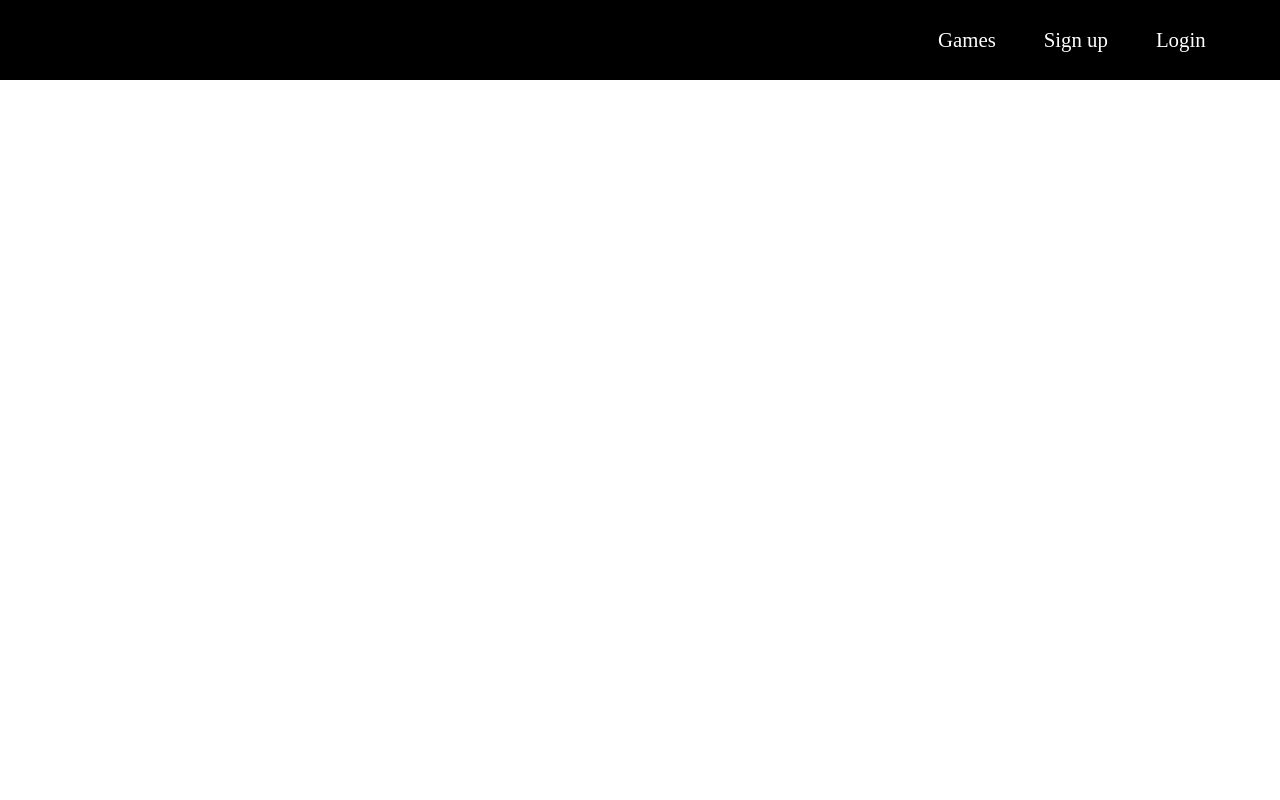
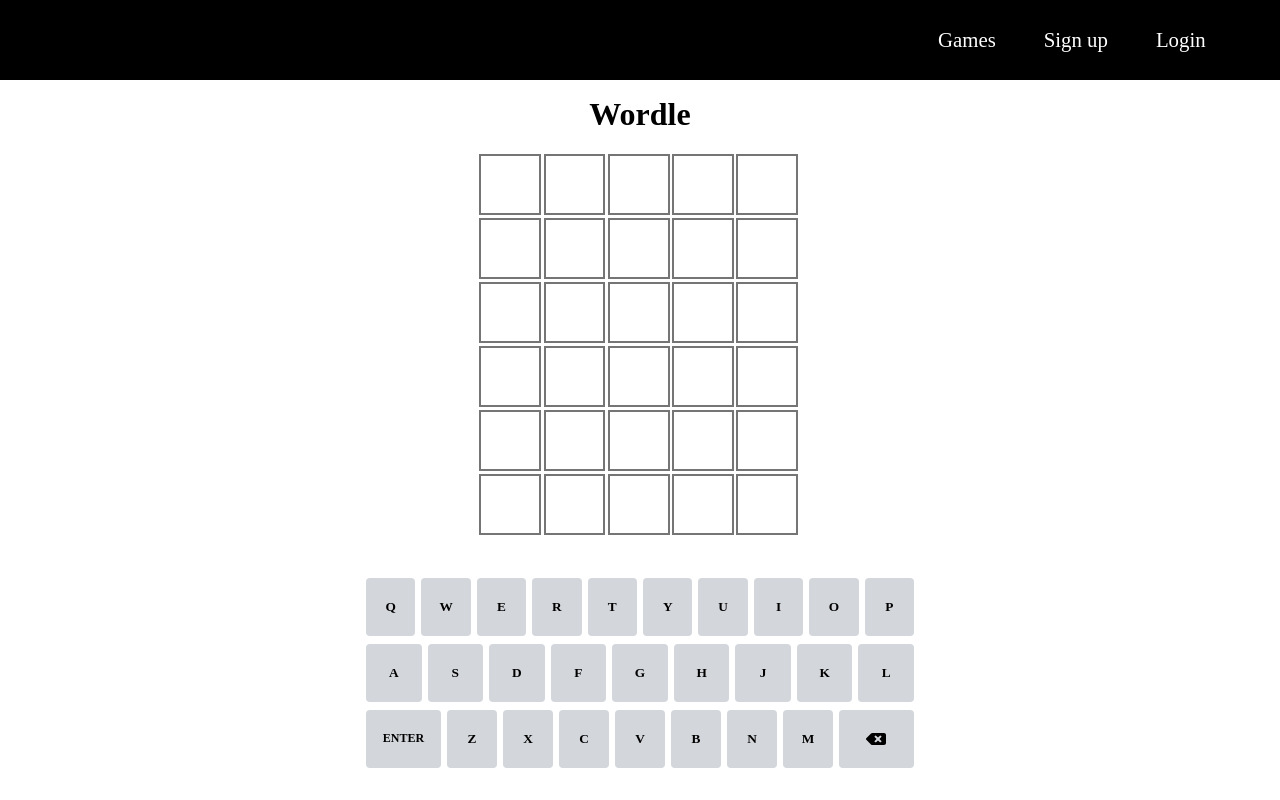
Before and after one commit to R41Ryan/TxtHub, a React (Create React App) app in the folder frontend/: page / in a window 1280 px wide. Built offline with nearby package versions, Linux system fonts and the light colour scheme; the HTML template or start-up script is replaced by a standard one.

Commit message:
wordle template

```diff
--- a/frontend/package.json
+++ b/frontend/package.json
@@ -9,6 +9,7 @@
     "axios": "^0.25.0",
     "react": "^17.0.2",
     "react-dom": "^17.0.2",
+    "react-icons": "^4.3.1",
     "react-router-dom": "^6.2.1",
     "react-scripts": "5.0.0",
     "sass": "^1.49.7",
--- /dev/null
+++ b/frontend/src/components/Wordle.jsx
@@ -0,0 +1,72 @@
+import './Wordle.scss';
+import React from 'react';
+import {FaBackspace} from 'react-icons/fa';
+function Wordle(){
+
+    var words = new Array(30).fill(0);
+
+
+
+    return(
+        <div>
+            <h1 className="game-name">Wordle</h1>
+
+            {/*Real version creates game tiles and game rows to import and create this */}
+            <ul className="geusses">
+            {words.map(function(words){
+                        return <li className='letter'>
+
+
+                        </li>;
+
+                    })}
+            </ul>
+
+            <div id="keyboard">
+
+                <div className='row'>
+                    <button data-key='q'>q</button>
+                    <button data-key='w'>w</button>
+                    <button data-key='e'>e</button>
+                    <button data-key='r'>r</button>
+                    <button data-key='t'>t</button>
+                    <button data-key='y'>y</button>
+                    <button data-key='u'>u</button>
+                    <button data-key='i'>i</button>
+                    <button data-key='o'>o</button>
+                    <button data-key='p'>p</button>
+
+                </div>
+
+                <div className='row'>
+                    <button data-key='a'>a</button>
+                    <button data-key='s'>s</button>
+                    <button data-key='d'>d</button>
+                    <button data-key='f'>f</button>
+                    <button data-key='g'>g</button>
+                    <button data-key='h'>h</button>
+                    <button data-key='j'>j</button>
+                    <button data-key='k'>k</button>
+                    <button data-key='l'>l</button>
+
+                </div>
+
+                <div className='row'>
+                    <button data-key='↵' className='one-and-a-half'>enter</button>
+                    <button data-key='z'>z</button>
+                    <button data-key='x'>x</button>
+                    <button data-key='c'>c</button>
+                    <button data-key='v'>v</button>
+                    <button data-key='b'>b</button>
+                    <button data-key='n'>n</button>
+                    <button data-key='m'>m</button>
+                    <button data-key='←' className='one-and-a-half'><FaBackspace size={20} /></button>
+                </div>
+            </div>
+
+
+        </div>
+    )
+}
+
+export default Wordle;
--- /dev/null
+++ b/frontend/src/components/Wordle.scss
@@ -0,0 +1,111 @@
+.game-name{
+    margin-top: 12vh;
+    text-align:center;
+}
+
+ .geusses {
+
+    width: 8.5cm;
+    margin-left: calc(50% - 4.25cm);
+    list-style: none;
+    display: grid;
+    grid-template-rows: 1fr 1fr 1fr 1fr 1fr 1fr;
+    grid-template-columns: 1fr 1fr 1fr 1fr 1fr;
+    padding-left: 0;
+
+}
+
+.letter{
+    height: 1.5cm;
+    width: 90%;
+    margin-bottom: 5%;
+    border: 2px solid rgb(117, 117, 117);
+
+}
+
+//Below is the Keyboard Styling
+
+
+:host {
+    height: 200px;
+
+  }
+  #keyboard {
+    margin: 0 8px;
+    user-select: none;
+    width: 14.5cm;
+    margin-left: calc(50% - 7.25cm);
+    margin-top: 40px;
+  }
+
+  .row {
+    display: flex;
+    width: 100%;
+    margin: 0 auto 8px;
+    /* https://stackoverflow.com/questions/46167604/ios-html-disable-double-tap-to-zoom */
+    touch-action: manipulation;
+  }
+
+  button {
+    font-family: inherit;
+    font-weight: bold;
+    border: 0;
+    padding: 0;
+    margin: 0 6px 0 0;
+    height: 58px;
+    border-radius: 4px;
+    cursor: pointer;
+    user-select: none;
+    background-color: #d3d6da;
+    color: #000000;
+    flex: 1;
+    display: flex;
+    justify-content: center;
+    align-items: center;
+    text-transform: uppercase;
+    -webkit-tap-highlight-color: rgba(0,0,0,0.3);
+  }
+
+  button:focus {
+    outline: none;
+  }
+
+  button.fade {
+    transition: background-color 0.1s ease, color 0.1s ease;
+  }
+
+  button:last-of-type {
+    margin: 0;
+  }
+
+  .half {
+    flex: 0.5;
+  }
+
+  .one {
+    flex: 1;
+  }
+
+  .one-and-a-half {
+    flex: 1.5;
+    font-size: 12px;
+  }
+
+  .two {
+    flex: 2;
+  }
+
+  button[data-state='correct'] {
+    background-color: #6aaa64;
+    color: #ffffff;
+  }
+
+  button[data-state='present'] {
+    background-color: #c9b458;
+    color: #ffffff;
+  }
+
+  button[data-state='absent'] {
+    background-color: #787c7e;
+    color: #ffffff;
+  }
--- a/frontend/src/pages/HomePage.jsx
+++ b/frontend/src/pages/HomePage.jsx
@@ -1,10 +1,12 @@
 import React from 'react';
 import Layout from '../components/Layout';
+import Wordle from '../components/Wordle';
 
 function HomePage(){
     return(
         <div>
             <Layout/>
+            <Wordle/>
         </div>
     )
 }
```
Also changed, not shown: 1 other file (tests, documents, lock files or other folders).
